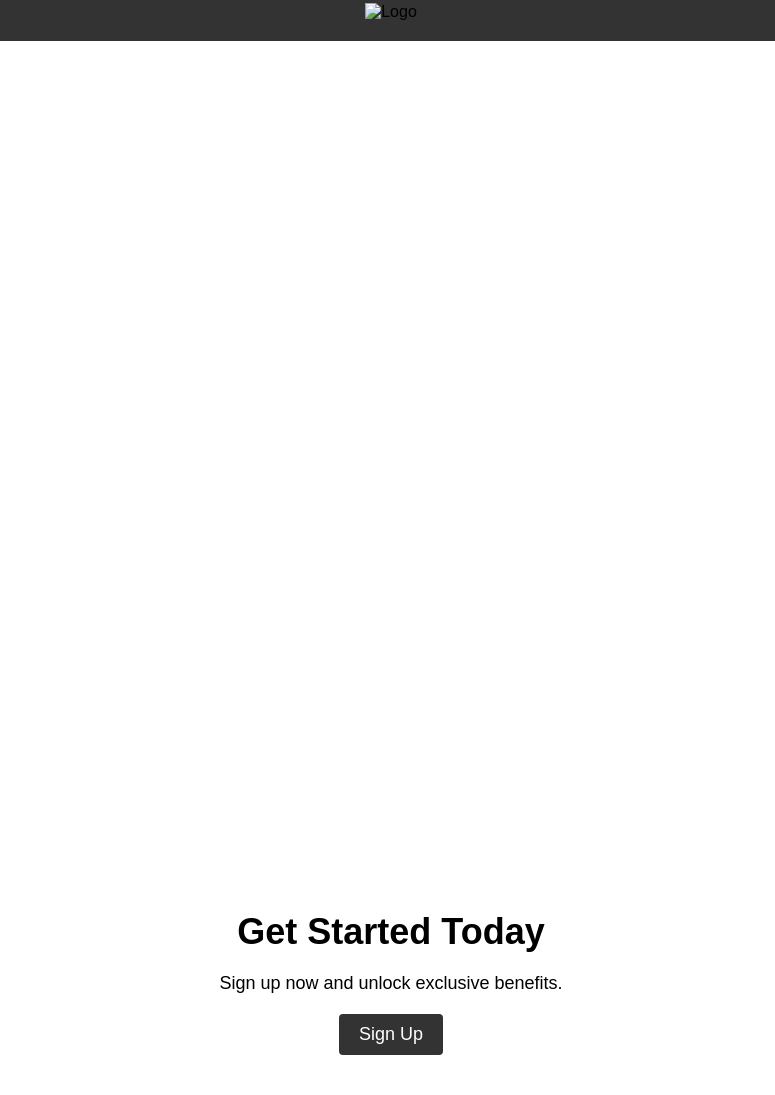
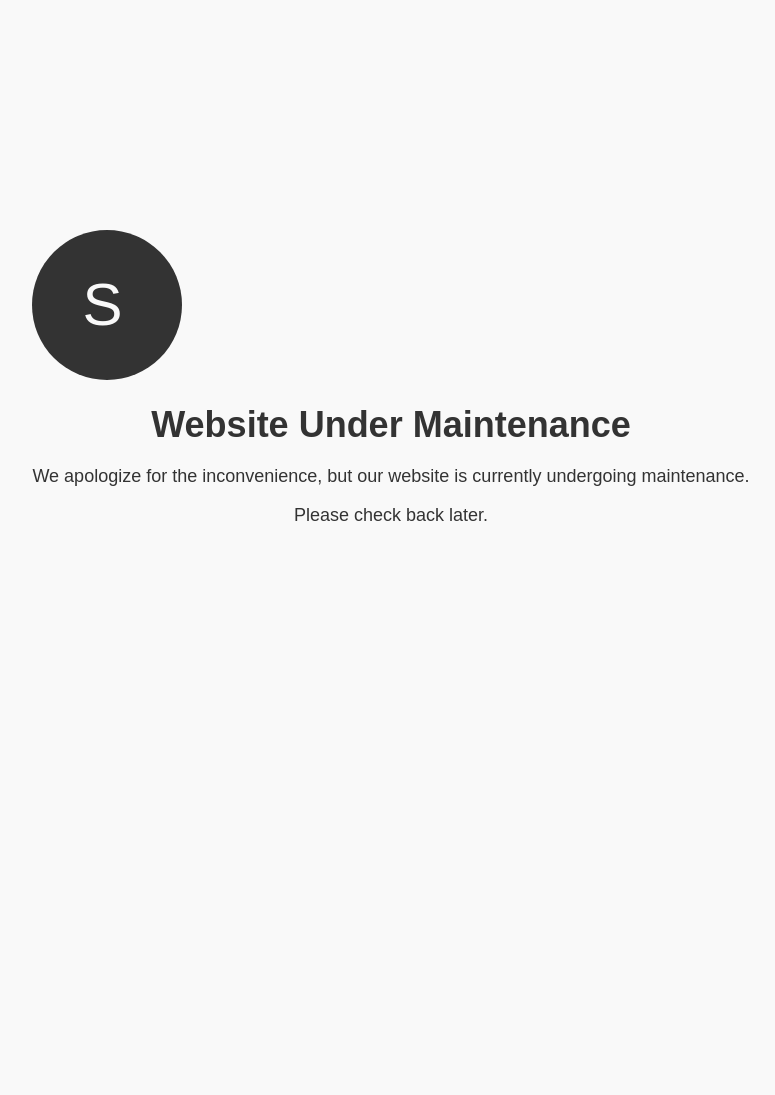
Before and after one commit to dinotechX/dinotechX.github.io, a website: page index.html in a window 1280 px wide. Shown: the part 17-1112 px from the top of the page, without its empty margins (249-1024 px from the left). After the commit the page ends 800 px from the top, so only its background shows below. Drawn offline with Linux system fonts and the light colour scheme.

Commit message:
Update index.html

```diff
--- a/index.html
+++ b/index.html
@@ -1,80 +1,55 @@
 <!DOCTYPE html>
 <html>
 <head>
-  <title>Modern Home Page</title>
+  <title>Standby Page</title>
   <style>
     body {
       font-family: Arial, sans-serif;
-      margin: 0;
-      padding: 0;
-    }
-    .header {
-      background-color: #333;
-      padding: 20px;
-      text-align: center;
-    }
-    .header img {
-      width: 150px;
-    }
-    .hero {
-      background-image: url("background.jpg");
-      background-size: cover;
-      background-position: center;
-      height: 100vh;
+      background-color: #f9f9f9;
+      color: #333;
       display: flex;
       justify-content: center;
       align-items: center;
-      color: #fff;
+      height: 100vh;
+      margin: 0;
+    }
+    .container {
       text-align: center;
     }
-    .hero h1 {
-      font-size: 48px;
-      margin: 0;
-      padding: 0;
-    }
-    .hero p {
-      font-size: 24px;
-      margin-top: 20px;
-    }
-    .cta {
-      text-align: center;
-      padding: 40px;
-    }
-    .cta h2 {
+    h1 {
       font-size: 36px;
       margin-bottom: 20px;
     }
-    .cta p {
+    p {
       font-size: 18px;
+      margin-bottom: 10px;
+    }
+    .logo {
+      width: 150px;
+      height: 150px;
       margin-bottom: 20px;
+      border-radius: 50%;
+      background-color: #333;
+      display: flex;
+      justify-content: center;
+      align-items: center;
     }
-    .cta a {
-      display: inline-block;
-      padding: 10px 20px;
-      background-color: #333;
-      color: #fff;
-      text-decoration: none;
-      font-size: 18px;
-      border-radius: 4px;
+    .logo span {
+      font-size: 60px;
+      color: #f9f9f9;
+      text-transform: uppercase;
+      letter-spacing: 10px;
     }
   </style>
 </head>
 <body>
-  <div class="header">
-    <img src="logo.png" alt="Logo">
-  </div>
-
-  <div class="hero">
-    <div class="hero-content">
-      <h1>Welcome to our Website</h1>
-      <p>Discover a world of possibilities.</p>
+  <div class="container">
+    <div class="logo">
+      <span>S</span>
     </div>
-  </div>
-
-  <div class="cta">
-    <h2>Get Started Today</h2>
-    <p>Sign up now and unlock exclusive benefits.</p>
-    <a href="#">Sign Up</a>
+    <h1>Website Under Maintenance</h1>
+    <p>We apologize for the inconvenience, but our website is currently undergoing maintenance.</p>
+    <p>Please check back later.</p>
   </div>
 </body>
 </html>
```
